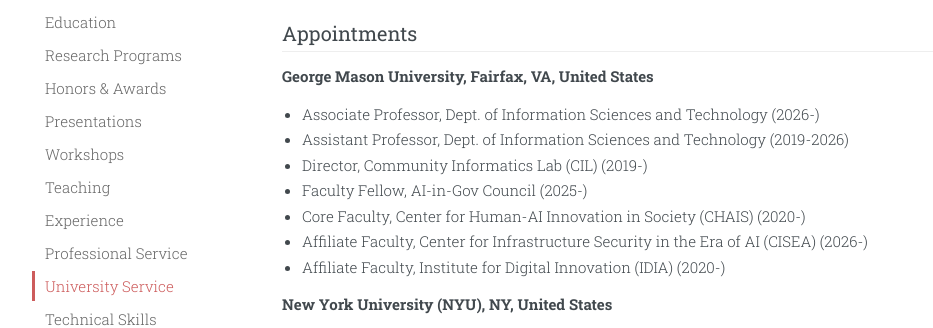
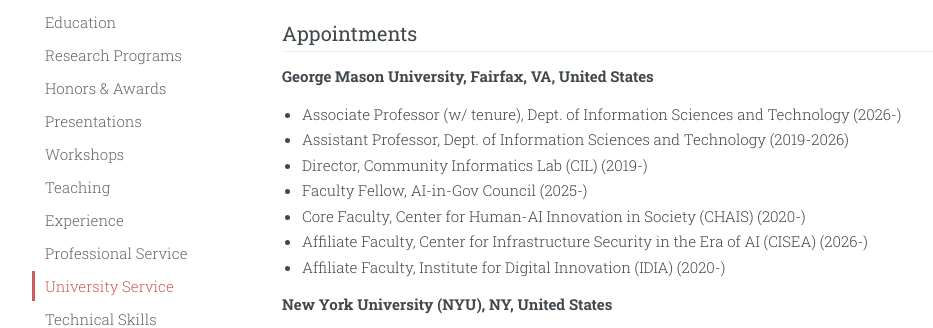
Before and after one commit to myeong/myeong.github.io, a Jekyll site: the page built from cv.html, in a window 1280 px wide and 900 px high. Shown: the part 187-515 px from the top of the window, without its empty margins (38-971 px from the left). Built offline with Jekyll 4.4.1, drawn with Linux system fonts in a browser that asks for light colours.

Commit message:
Update title to Associate Professor (w/ Tenure) effective Aug 2026
Promotion effective August 2026 (announced in news 05/2026). CV appointments
now list Associate Professor (w/ Tenure) (2026-) with Assistant Professor
closed out as 2019-2026; sidebar and homepage intro updated to match.

Co-Authored-By: Claude Fable 5 <noreply@anthropic.com>
Claude-Session: https://claude.ai/code/session_01EBsWjDqR2DdNm2cu2gT99N

```diff
--- a/cv.html
+++ b/cv.html
@@ -12,7 +12,7 @@ hide_sidebar: true
       <h2>Appointments</h2>
       <p><strong>George Mason University, Fairfax, VA, United States</strong></p>
       <ul>
-        <li>Associate Professor, Dept. of Information Sciences and Technology (2026-)</li>
+        <li>Associate Professor (w/ tenure), Dept. of Information Sciences and Technology (2026-)</li>
         <li>Assistant Professor, Dept. of Information Sciences and Technology (2019-2026)</li>
         <li>Director, Community Informatics Lab (CIL) (2019-)</li>
         <li>Faculty Fellow, AI-in-Gov Council (2025-)</li>
```
